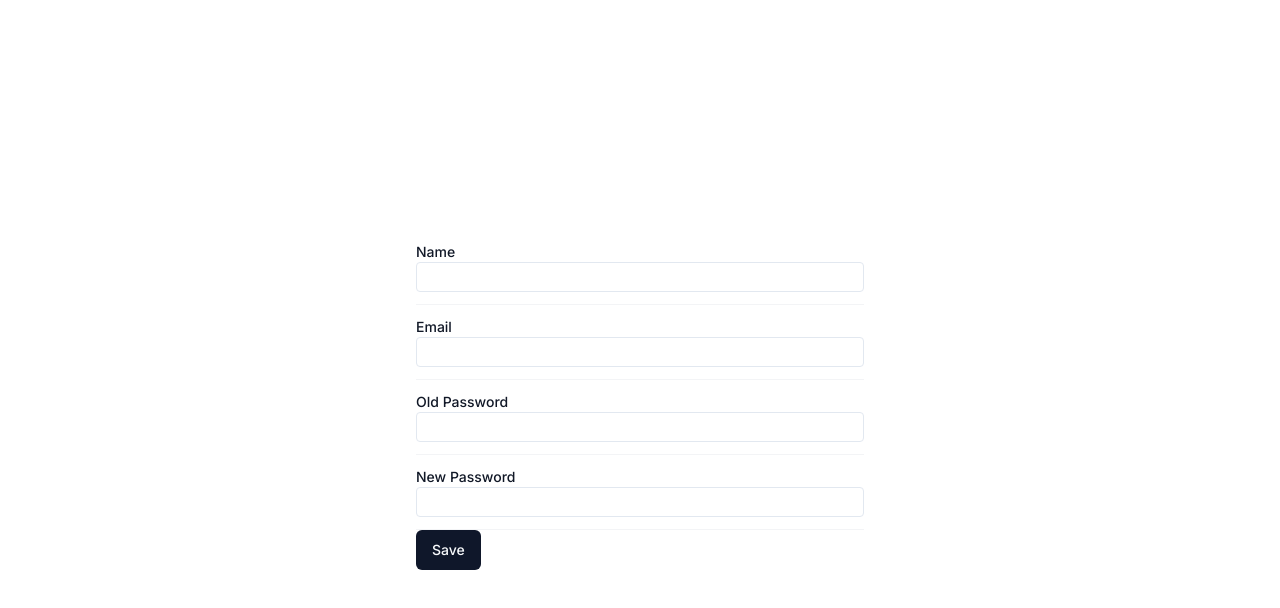
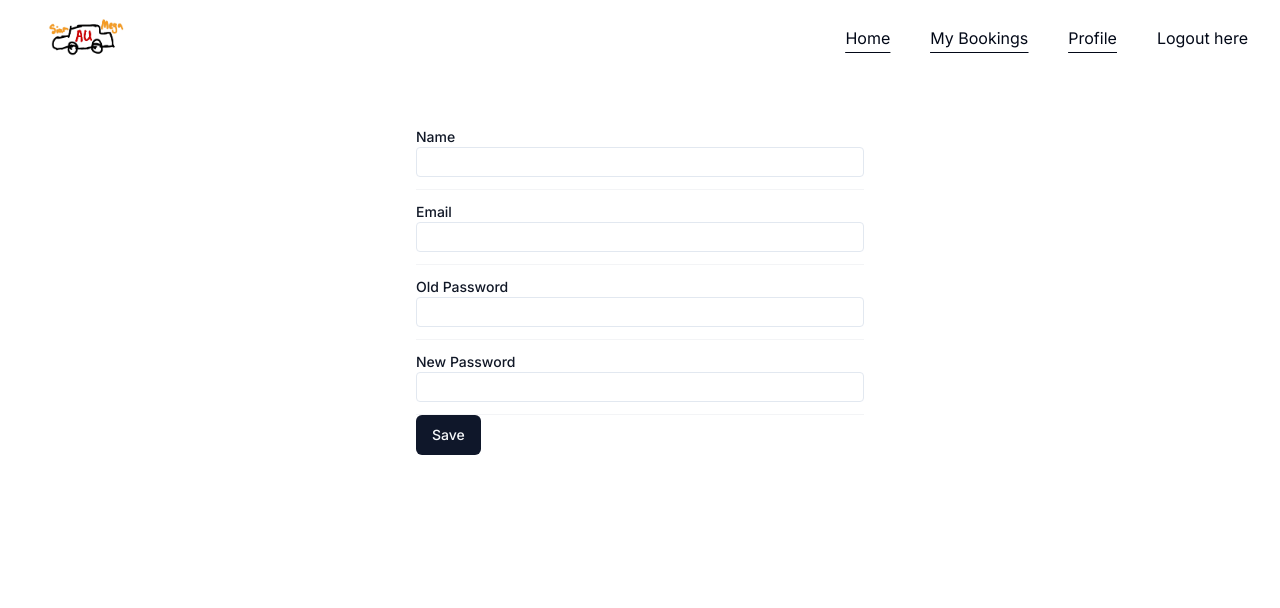
Before and after one commit to NoelPOS/AU-Van, a Next.js app: page /profile in a window 1280 px wide. Shown: the top 608 px of the page. Built offline with nearby package versions, Linux system fonts and the light colour scheme; no server answers.

Commit message:
feat: add `NavBar` to profile

```diff
--- a/src/app/profile/page.tsx
+++ b/src/app/profile/page.tsx
@@ -3,6 +3,7 @@ import React, { FormEvent, use, useEffect } from 'react'
 import { Button } from '@/components/ui/button'
 import { useSession } from 'next-auth/react'
 import axios from 'axios'
+import NavBar from '@/app/ui/navbar/navbar'
 
 const handleSubmit = async (
     event: FormEvent<HTMLFormElement>,
@@ -37,10 +38,17 @@ const Profile = () => {
     const [password, setPassword] = React.useState('')
 
     return (
-        <div className="flex items-center justify-center w-full h-screen">
+        <>
+            <div className="flex justify-between items-center mb-10">
+                <NavBar />
+            </div>
+            <div className="flex items-center justify-center w-full">
                 <form className="divide-y divide-gray-100 text-sm w-full max-w-md">
                     <div className="flex flex-col py-3">
-                    <label className="font-medium text-gray-900" htmlFor="Name">
+                        <label
+                            className="font-medium text-gray-900"
+                            htmlFor="Name"
+                        >
                             Name
                         </label>
                         <input
@@ -101,6 +109,7 @@ const Profile = () => {
                     </div>
                 </form>
             </div>
+        </>
     )
 }
 
```
Lines whose indentation alone changed are shown as unchanged.
